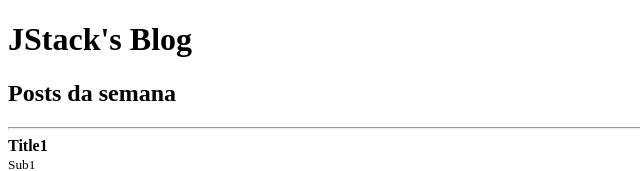
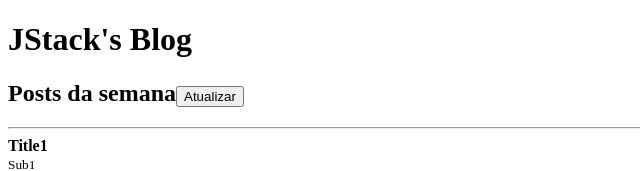
Before and after one commit to eduuk15/ReactFundamentos, a React app: page / in a window 1280 px wide. Shown: the top 171 px of the page, without its empty margins (0-640 px from the left). Built offline with nearby package versions, Linux system fonts and the light colour scheme.

Commit message:
entendendo o funcionamento do use state

```diff
--- a/src/App.js
+++ b/src/App.js
@@ -1,26 +1,41 @@
-import React from "react";
+import React, { useState } from "react";
 import Header from "./Header";
 
 import Post from './Post';
 
-const posts = [
-    { title: 'Title1', subtitle: 'Sub1', likes: 20 },
-    { title: 'Title2', subtitle: 'Sub2', likes: 40 },
-    { title: 'Title3', subtitle: 'Sub3', likes: 50 },
-]
+function App() {
+    const [posts, setPosts] = useState([
+        { id: Math.random(), title: 'Title1', subtitle: 'Sub1', likes: 20 },
+        { id: Math.random(), title: 'Title2', subtitle: 'Sub2', likes: 40 },
+        { id: Math.random(), title: 'Title3', subtitle: 'Sub3', likes: 50 },
+    ]);
 
-function App() {
+    function handleRefresh() {
+        setPosts((prevState) => [
+            ...prevState,
+            {
+                id: Math.random(),
+                title: `Title${prevState.length + 1}`,
+                subtitle: `Sub${prevState.length + 1}`,
+                likes: 50
+            }
+        ])
+    }
+
     return (
         <>
             <Header>
-                <h2>Posts da semana</h2>
+                <h2>
+                    Posts da semana
+                    <button onClick={handleRefresh}>Atualizar</button>
+                </h2>
             </Header>
 
             <hr />
 
             {posts.map(post => (
                 <Post
-                    key={post.title}
+                    key={post.id}
                     post={{
                         title: post.title,
                         subtitle: post.subtitle
```
